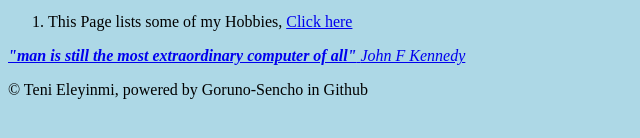
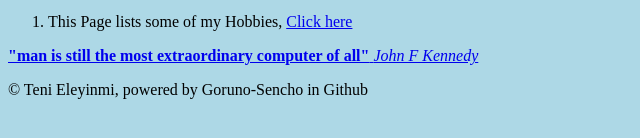
Before and after one commit to Goruno-Sencho/About-Me--P2-github.io, a plain HTML site: page index.html in a window 1280 px wide. Shown: the part 338-476 px from the top of the page, 0-640 px from the left. Drawn offline with Linux system fonts and the light colour scheme.

Commit message:
Update index.html

```diff
--- a/index.html
+++ b/index.html
@@ -37,7 +37,7 @@
         <!-- Date Accessed 20220208-->
         </blockquote>
         <p>
-          <strong><i>"man is still the most extraordinary computer of all"</i></strong>
+          <strong>"man is still the most extraordinary computer of all"</strong>
           <em><a href="https://www.brainyquote.com/quotes/john_f_kennedy_110084" target="_blank">John F Kennedy</a></em>
         </p>
         <p>&copy Teni Eleyinmi, powered by Goruno-Sencho in Github</p>
```
